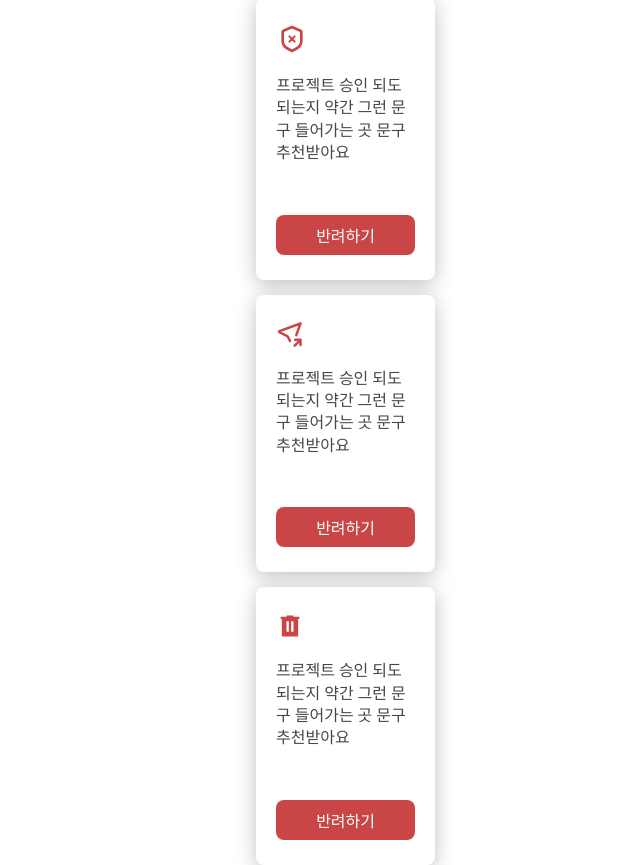
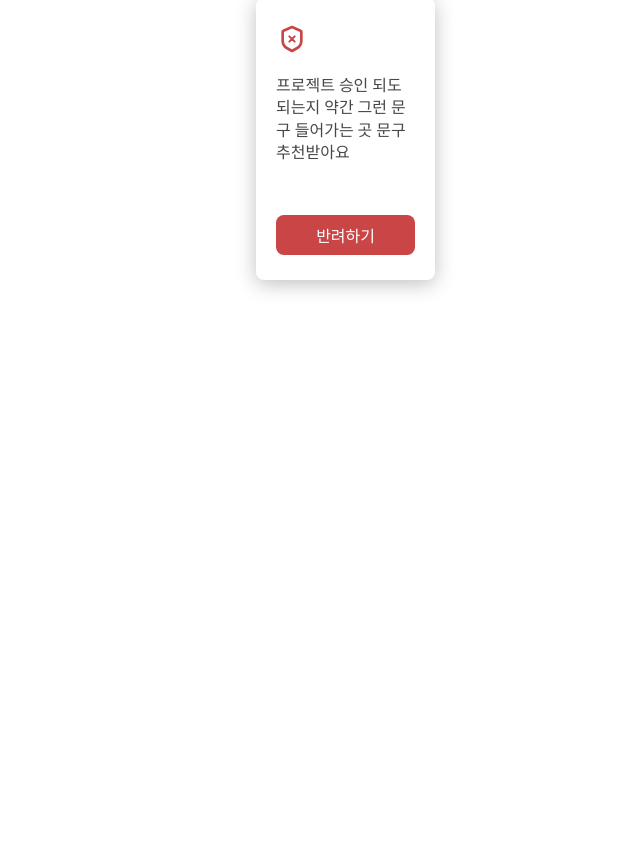
Before and after one commit to Log-Road/Road_FrontEnd, a React (Create React App) app: page /projectAcceptOrReject in a window 1280 px wide. Shown: the part 506-1371 px from the top of the page, without its empty margins (640-1280 px from the left). After the commit the page ends 1134 px from the top, so only its background shows below. Built offline with nearby package versions, Linux system fonts and the light colour scheme; a web font is replaced by a local one.

Commit message:
✨:: 사용자 요청 기능 추가

```diff
--- a/src/components/Admin/ProjectWriteCheckBox/ProjectRejectCancelBox.tsx
+++ b/src/components/Admin/ProjectWriteCheckBox/ProjectCancelBox.tsx
@@ -2,14 +2,18 @@ import React from "react";
 import styled from "styled-components";
 import { ReactComponent as RejectCancel } from "../../../assets/RejectCancel.svg"
 
-export default function ProjectRejectCancelBox() {
+interface PropsType {
+    text?: string
+}
+
+export default function ProjectCancelBox({text} : PropsType) {
     return (
         <Container>
             <TopWrap>
                 <RejectCancel />
                 <Text>프로젝트 승인 되도 되는지 약간 그런 문구 들어가는 곳 문구 추천받아요</Text>
             </TopWrap>
-            <Button>반려하기</Button>
+            <Button>{`${text} 취소하기`}</Button>
         </Container>
     )
 }
--- a/src/components/Admin/ProjectWriteCheckBox/ProjectDeleteBox.tsx
+++ b/src/components/Admin/ProjectWriteCheckBox/ProjectDeleteBox.tsx
@@ -9,7 +9,7 @@ export default function ProjectDeleteBox() {
                 <Trashcan />
                 <Text>프로젝트 승인 되도 되는지 약간 그런 문구 들어가는 곳 문구 추천받아요</Text>
             </TopWrap>
-            <Button>반려하기</Button>
+            <Button>게시물 삭제하기</Button>
         </Container>
     )
 }
--- a/src/pages/Admin/ProjectAcceptOrReject.tsx
+++ b/src/pages/Admin/ProjectAcceptOrReject.tsx
@@ -1,14 +1,35 @@
-import React from "react";
+import React, { useState } from "react";
 import styled from "styled-components";
 import Header from "../../components/Header";
 import BackGround from "../../assets/BackGround.png"
-import {ReactComponent as ProjectState} from "../../assets/ProjectState.svg"
+import { ReactComponent as ProjectState } from "../../assets/ProjectState.svg"
 import ProjectApproveBox from "../../components/Admin/ProjectWriteCheckBox/ProjectApproveBox";
 import ProjectRejectBox from "../../components/Admin/ProjectWriteCheckBox/ProjectRejectBox";
-import ProjectRejectCancelBox from "../../components/Admin/ProjectWriteCheckBox/ProjectRejectCancelBox";
+import ProjectCancelBox from "../../components/Admin/ProjectWriteCheckBox/ProjectCancelBox";
 import ProjectDelete from "../../components/Admin/ProjectWriteCheckBox/ProjectDeleteBox"
 
 export default function ProjectAcceptOrReject() {
+
+    const [studentRequest, setStudentRequest] = useState("승인대기") //승인대기, 승인완료, 승인반려, 삭제요청
+
+    let checkContents = []
+
+    switch (studentRequest) {
+        case "승인대기":
+            checkContents.push(<ProjectApproveBox/>, <ProjectRejectBox/>);
+            break;
+        case "승인완료":
+            checkContents.push(<ProjectCancelBox text="승인"/>);
+            break;
+        case "승인반려":
+            checkContents.push(<ProjectCancelBox text="반려"/>);
+            break;
+        case "삭제요청":
+            checkContents.push(<ProjectDelete/>);
+            break;
+    }
+
+
     return (
         <>
             <Header />
@@ -21,13 +42,10 @@ export default function ProjectAcceptOrReject() {
                     <WriteBox></WriteBox>
                     <AcceptOrRejectButtonWrap>
                         <StateBox>
-                            <ProjectState width={24} height={24}/>
+                            <ProjectState width={24} height={24} />
                             <StateText>승인대기</StateText>
                         </StateBox>
-                        <ProjectApproveBox/>
-                        <ProjectRejectBox/>
-                        <ProjectRejectCancelBox/>
-                        <ProjectDelete/>
+                        {checkContents}
                     </AcceptOrRejectButtonWrap>
                 </ContentWrap>
             </Container>
```
